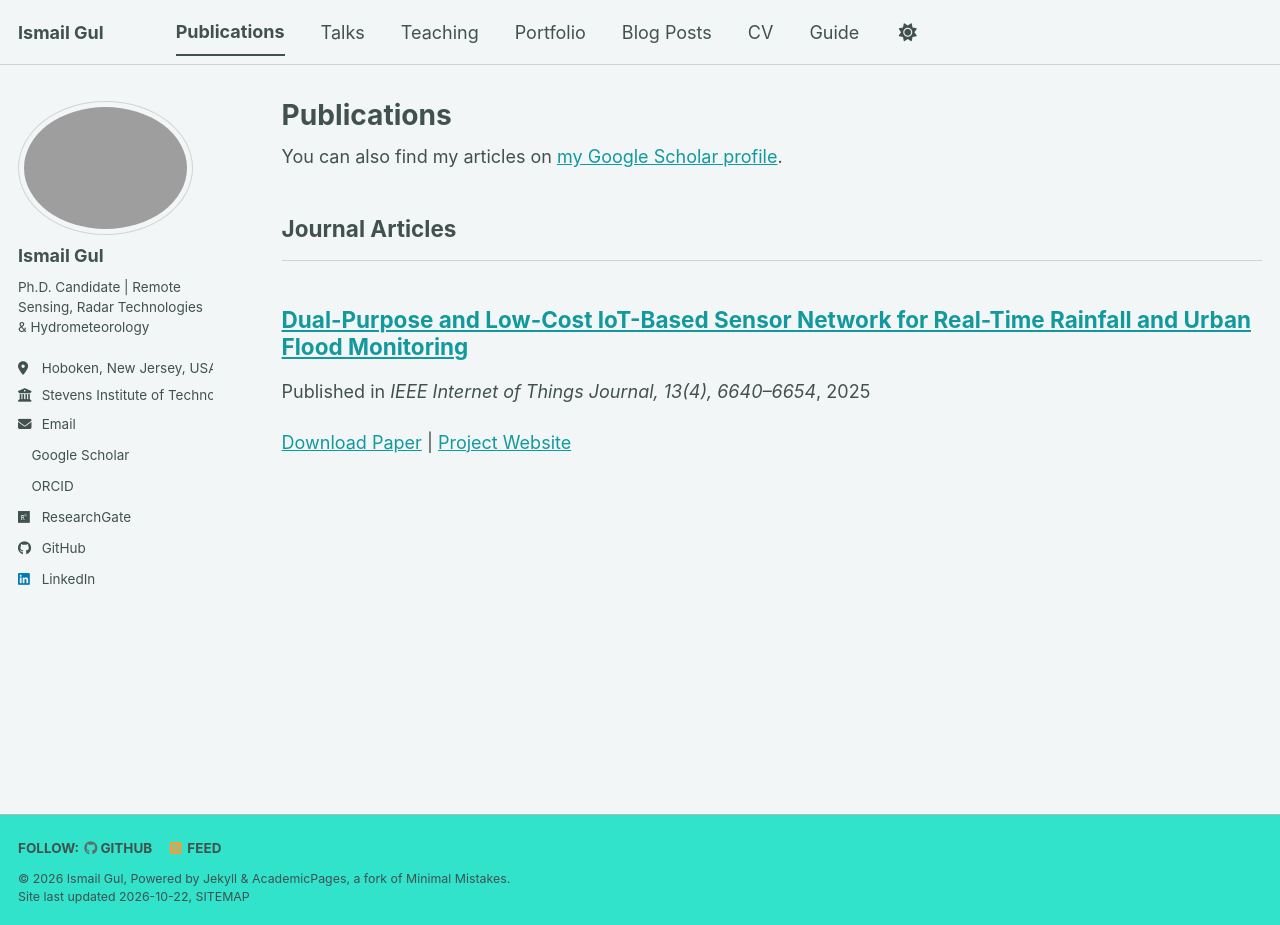
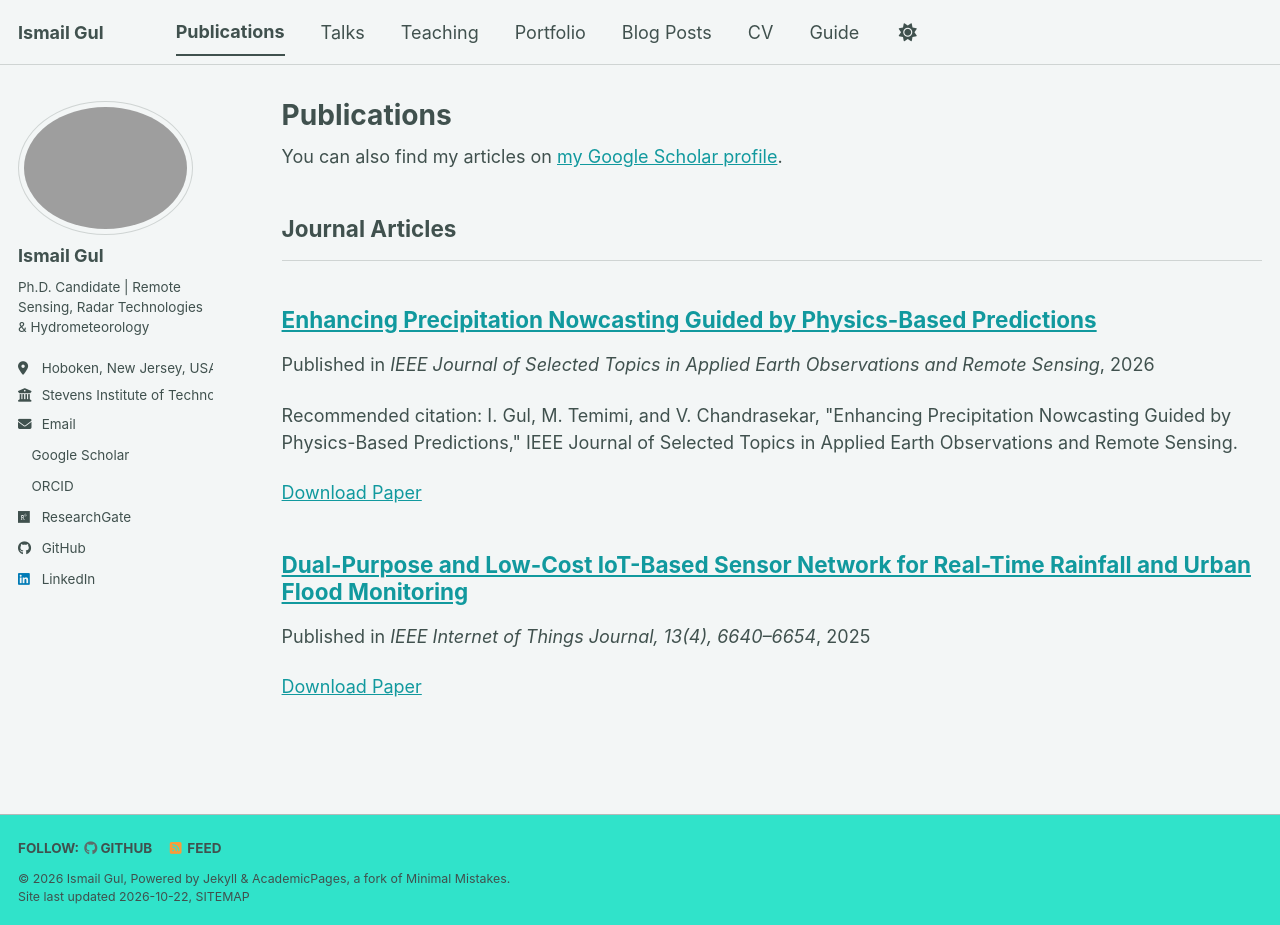
Before and after one commit to igul94/ismailgul.github.io, a Jekyll site: the page built from _pages/publications.html, in a window 1280 px wide and 925 px high. Built offline with Jekyll 4.4.1, drawn with Linux system fonts in a browser that asks for light colours; a style sheet for code colours, icons or effects is not loaded.

Commit message:
Add precipitation nowcasting publication
Adds the 2026 precipitation nowcasting manuscript to the publications collection, removes the outdated project link from the IoT flood monitoring entry, and renames sample publication files to exclude them from Jekyll processing.

```diff
--- /dev/null
+++ b/_publications/2026-precipitation-nowcasting.md
@@ -0,0 +1,10 @@
+---
+title: "Enhancing Precipitation Nowcasting Guided by Physics-Based Predictions"
+collection: publications
+category: manuscripts
+permalink: /publication/precipitation-nowcasting/
+date: 2026-10-21
+venue: "IEEE Journal of Selected Topics in Applied Earth Observations and Remote Sensing"
+paperurl: "https://ieeexplore.ieee.org/document/11743789"
+citation: 'I. Gul, M. Temimi, and V. Chandrasekar, "Enhancing Precipitation Nowcasting Guided by Physics-Based Predictions," IEEE Journal of Selected Topics in Applied Earth Observations and Remote Sensing.'
+---
```
Also changed, not shown: _publications/2025-iot-flood-monitoring.md (+1 -1 lines), 8 other files.
